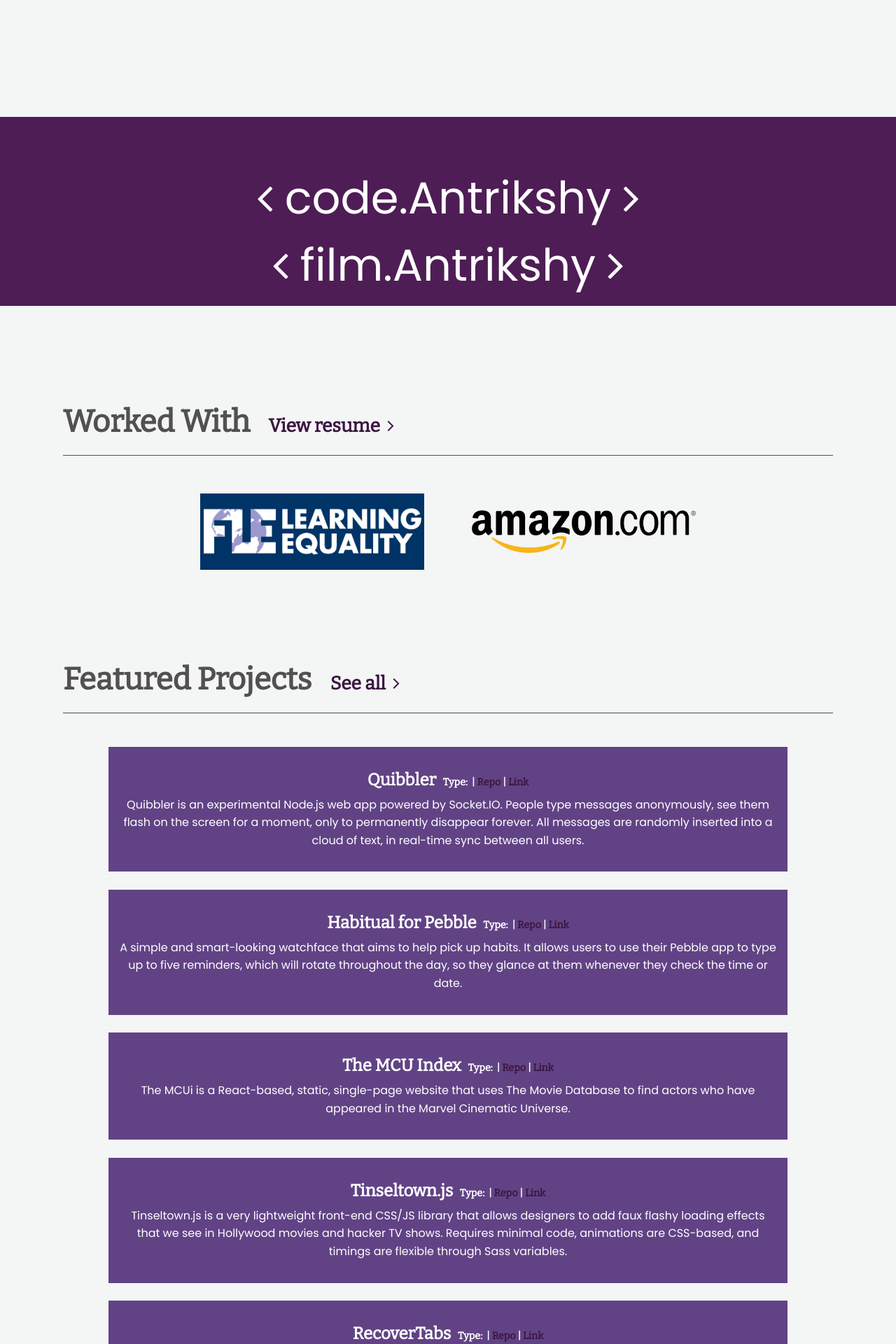
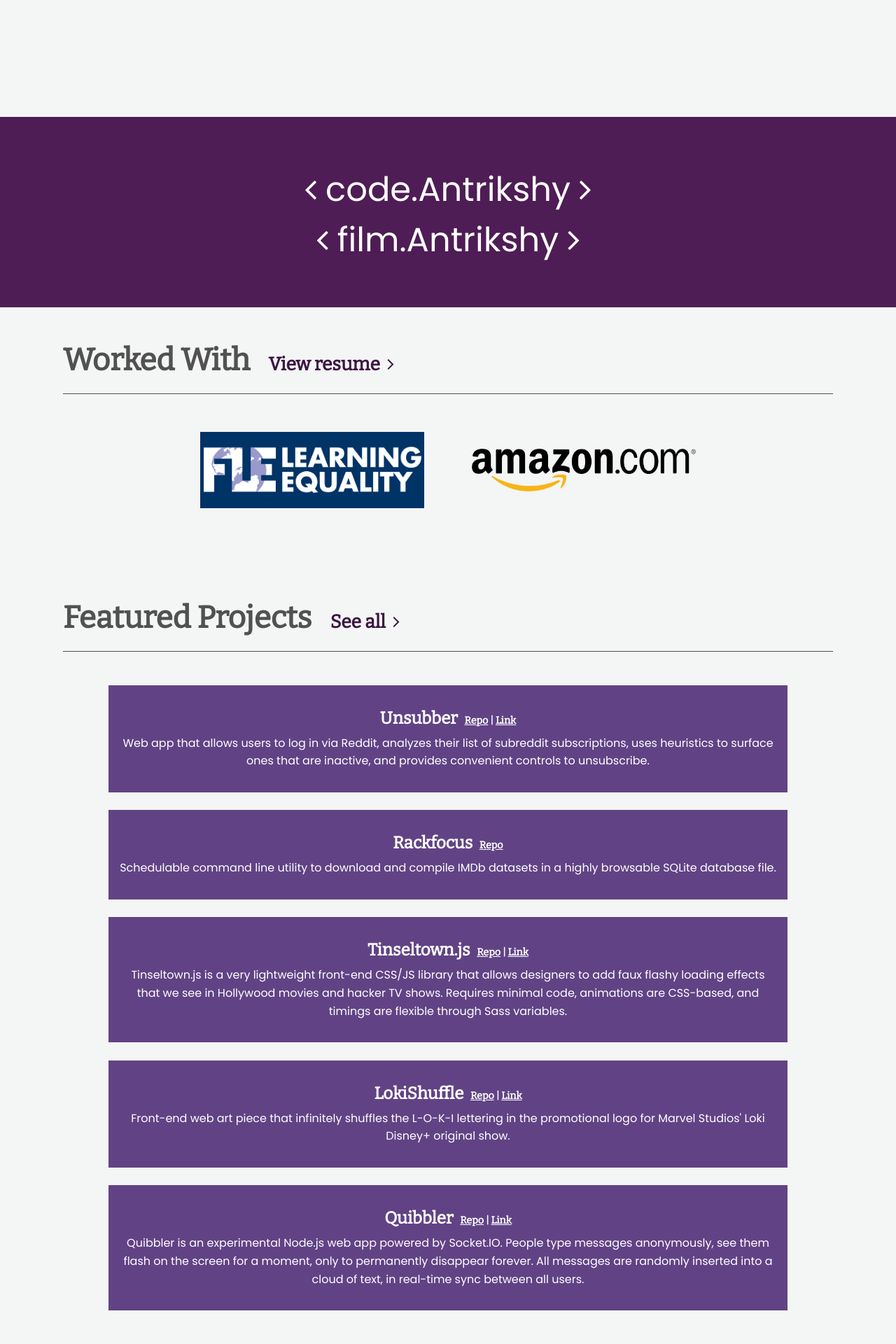
Before and after one commit to Antrikshy/antrikshy.github.io, a Jekyll site: the page built from index.html, in a window 1280 px wide. Shown: the part 1633-3553 px from the top of the page at 70% size. Built offline with Jekyll 4.4.1, drawn with Linux system fonts in a browser that asks for light colours; some of the changed text lies outside the part shown.

Commit message:
Updated projects, some styling and layout

```diff
--- a/_data/projects.yml
+++ b/_data/projects.yml
@@ -1,3 +1,27 @@
+- name: Unsubber
+  description: "Web app that allows users to log in via Reddit, analyzes their list of subreddit subscriptions, uses heuristics to surface ones that are inactive, and provides convenient controls to unsubscribe."
+  repository: https://github.com/Antrikshy/Unsubber
+  weblink: https://unsubber.antrikshy.com
+  featured: yes
+
+- name: Rackfocus
+  description: "Schedulable command line utility to download and compile IMDb datasets in a highly browsable SQLite database file."
+  repository: https://github.com/Antrikshy/Rackfocus
+  weblink:
+  featured: yes
+
+- name: Tinseltown.js
+  description: "Tinseltown.js is a very lightweight front-end CSS/JS library that allows designers to add faux flashy loading effects that we see in Hollywood movies and hacker TV shows. Requires minimal code, animations are CSS-based, and timings are flexible through Sass variables."
+  repository: https://github.com/Antrikshy/Tinseltown.js
+  weblink: https://antrikshy.com/Tinseltown.js
+  featured: yes
+
+- name: LokiShuffle
+  description: Front-end web art piece that infinitely shuffles the L-O-K-I lettering in the promotional logo for Marvel Studios' Loki Disney+ original show.
+  repository: https://github.com/Antrikshy/LokiShuffle
+  weblink: https://antrikshy.com/LokiShuffle
+  featured: yes
+
 - name: Quibbler
   description: "Quibbler is an experimental Node.js web app powered by Socket.IO. People type messages anonymously, see them flash on the screen for a moment, only to permanently disappear forever. All messages are randomly inserted into a cloud of text, in real-time sync between all users."
   repository: https://github.com/Antrikshy/Quibbler
@@ -14,19 +38,13 @@
   description: "A simple and smart-looking watchface that aims to help pick up habits. It allows users to use their Pebble app to type up to five reminders, which will rotate throughout the day, so they glance at them whenever they check the time or date."
   repository: https://github.com/Antrikshy/Habitual-for-Pebble
   weblink: https://apps.getpebble.com/applications/576783f03feaee4aa30002e0
-  featured: yes
+  featured: no
 
 - name: The MCU Index
   description: "The MCUi is a React-based, static, single-page website that uses The Movie Database to find actors who have appeared in the Marvel Cinematic Universe."
   repository: https://github.com/Antrikshy/The-MCU-Index
-  weblink: http://antrikshy.com/The-MCU-Index/
-  featured: yes
-
-- name: Tinseltown.js
-  description: "Tinseltown.js is a very lightweight front-end CSS/JS library that allows designers to add faux flashy loading effects that we see in Hollywood movies and hacker TV shows. Requires minimal code, animations are CSS-based, and timings are flexible through Sass variables."
-  repository: https://github.com/Antrikshy/Tinseltown.js
-  weblink: http://antrikshy.com/Tinseltown.js
-  featured: yes
+  weblink: https://antrikshy.com/The-MCU-Index/
+  featured: no
 
 - name: ignr.py
   description: "ignr is a Python-based command line utility that allows programmers to download .gitignore templates from gitignore.io. Also supports .gitignore previews, backing up of existing file and listing all available templates via the API."
@@ -44,7 +62,7 @@
   description: "An implementation of a much sought after feature in Safari for OS X. Other browsers come with the Cmd+Shift+T shortcut to reopen previously closed tabs. Safari only comes with a mediocre counterpart and only reopens one closed tab. RecoverTabs is an extension that keeps track of multiple closed tabs and reopens them with the same familiar shortcut."
   repository: http://github.com/Antrikshy/RecoverTabs
   weblink: https://extensions.apple.com/details/?id=com.Antrikshy.safari.RecoverTabs-37LH9G9R9R
-  featured: yes
+  featured: no
 
 - name: node-google-search-trends
   description: "A small module to fetch Google Search Trends data (available via Atom feed) in JSON format through a Node.js app. Also allows the user to request various localized versions of Google's trends."
@@ -59,9 +77,9 @@
   featured: no
 
 - name: CringeType
-  description: "Front-end web app that does some simple text modification to make input text look like it was typed by an annoying 12-year old in Twitch chat."
+  description: "Front-end web art piece that does some simple text modification to make input text look like it was typed by an annoying 12-year old in Twitch chat."
   repository: https://github.com/Antrikshy/CringeType
-  weblink: http://antrikshy.com/CringeType
+  weblink: https://antrikshy.com/CringeType
   featured: no
 
 - name: nwjr
--- a/index.html
+++ b/index.html
@@ -71,8 +71,7 @@ title: Home
               <h2 class="project-name">{{ project.name }}&nbsp;
                 <br class="hide-for-medium-up" />
                 <small>
-                  Type:&nbsp;{{ project.type }}
-                  {% if project.repository %}| <a href="{{ project.repository }}">Repo</a>{% endif %}
+                  {% if project.repository %}<a href="{{ project.repository }}">Repo</a>{% endif %}
                   {% if project.weblink %}| <a href="{{ project.weblink }}">Link</a>{% endif %}
                 </small>
               </h2>
--- a/public/css/personal.scss
+++ b/public/css/personal.scss
@@ -101,7 +101,7 @@ hr {
 
 a {
   color: $link-color;
-  @include transition(all, 0.3s, ease-out);
+  @include transition(all, 0.3s, ease-in);
 
   &:hover {
     color: $link-hover-color;
@@ -167,7 +167,7 @@ ul {
   top: 4vh;
   right: 4vw;
 
-  @include transition(all, 0.2s, ease-out);
+  @include transition(all, 0.2s, ease-in);
 
   &:hover {
     color: $main-color;
@@ -298,10 +298,11 @@ ul {
 }
 
 .featured-project-box {
-  @include transition(box-shadow, 0.3s, ease-out);
+  @include transition(box-shadow, 0.3s, ease-in);
 
-  a:hover {
+  a {
     color: #fff;
+    text-decoration: underline;
   }
 
   h2.project-name {
@@ -330,10 +331,9 @@ ul {
     transform: translateY(-50%);
   }
   background-color: $site-intro-back-fromColor;
-  height: 30vh;
+  height: 17rem;
   text-align: center;
-  font-size: 4rem;
-  margin-bottom: 10vh;
+  font-size: 3rem;
 }
 
 /* Scroll prompter arrow bounce */
```
